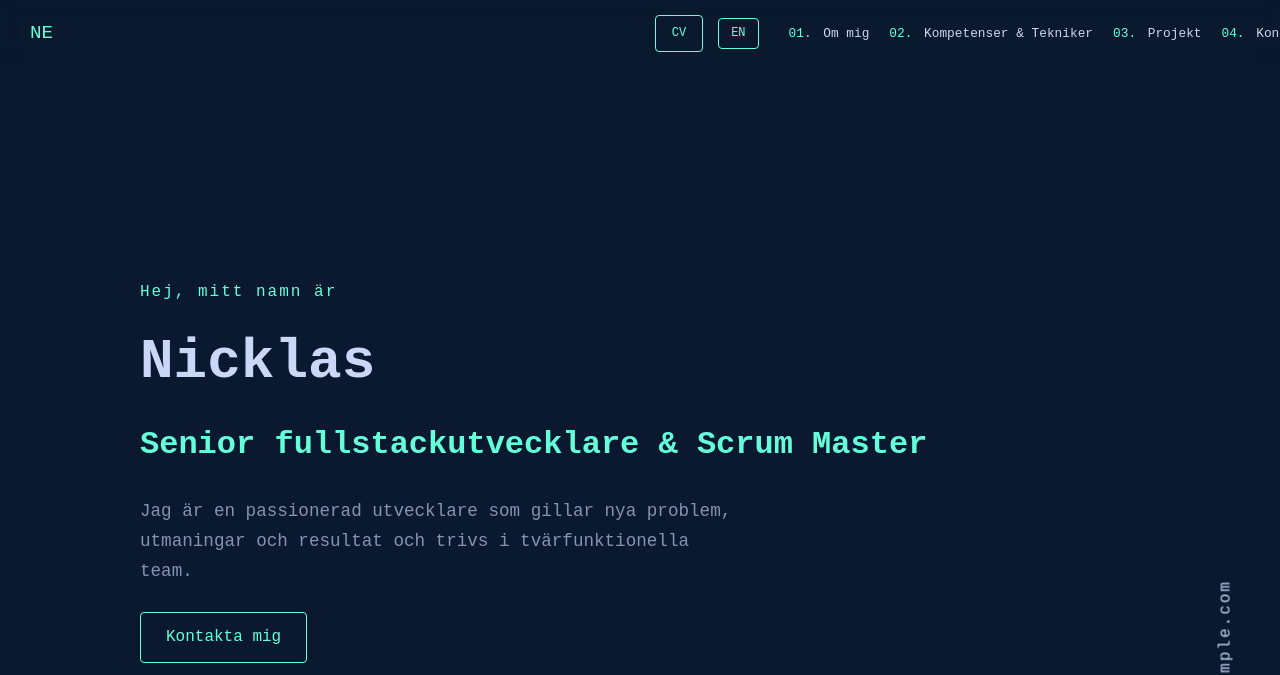
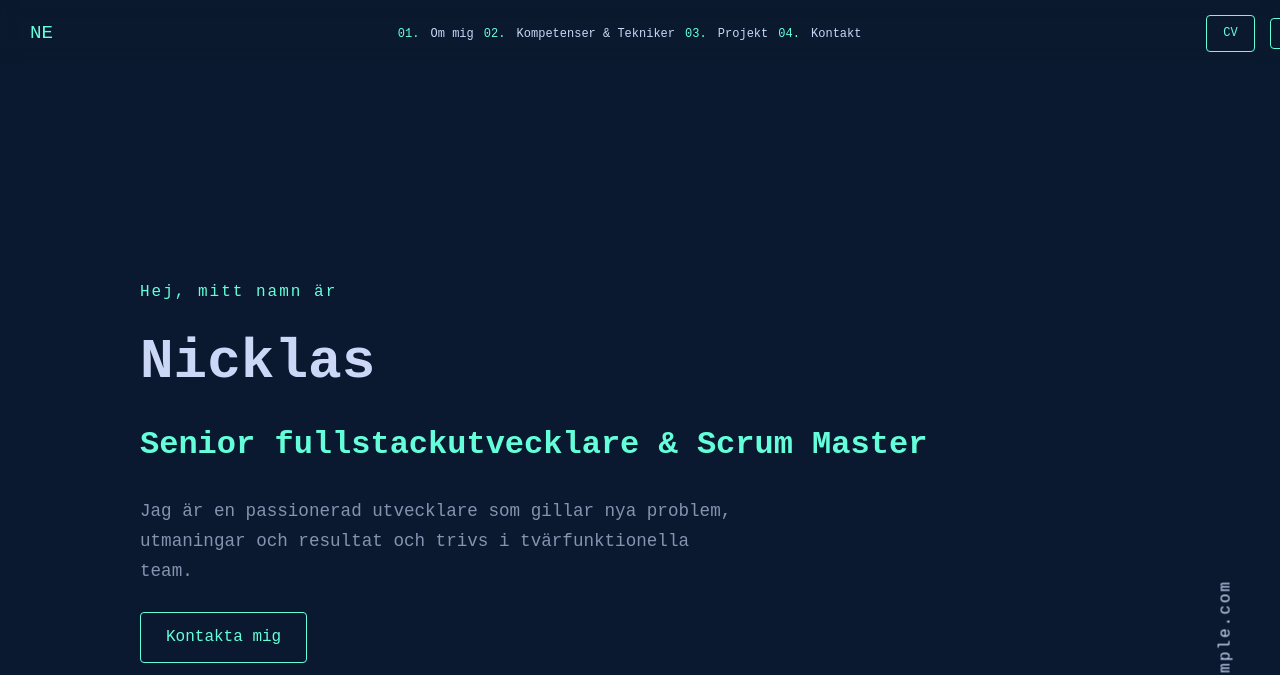
Before and after one commit to nicklas1988/portfolio-vue, a website: page index.html in a window 1280 px wide. Shown: the top 675 px of the page. Drawn offline with nearby package versions, Linux system fonts and the light colour scheme; a small style sheet from the web is missing.

Commit message:
Justera navigationslayout: centrera 1‑4-länkar i mitten och placera CV- och språkknapp längst till höger, samt uppdatera stilar för att undvika att objekt hamnar utanför skärmen.

```diff
--- a/index.html
+++ b/index.html
@@ -19,20 +19,20 @@
     <!-- Navigation bar -->
     <div class="nav-container">
       <div class="logo">{{ logo }}</div>
-      <!-- Container for navigation links and action buttons. Placed to the right of the logo -->
-      <div class="nav-items">
-        <!-- Action buttons first: CV and language toggle -->
+      <!-- Central navigation links and action buttons separated for better alignment -->
+      <!-- Navigation links centered across the available space -->
+      <nav class="nav-links-container">
+        <ul class="nav-links">
+          <li><a href="#about"><span class="number">01.</span> {{ translations[language].nav.about }}</a></li>
+          <li><a href="#skills"><span class="number">02.</span> {{ translations[language].nav.skills }}</a></li>
+          <li><a href="#projects"><span class="number">03.</span> {{ translations[language].nav.projects }}</a></li>
+          <li><a href="#contact"><span class="number">04.</span> {{ translations[language].nav.contact }}</a></li>
+        </ul>
+      </nav>
+      <!-- Action buttons (CV and language toggle) aligned to the far right -->
+      <div class="nav-actions">
         <a class="resume" href="#" title="CV">{{ translations[language].nav.cv }}</a>
         <button class="lang-toggle" @click="toggleLanguage">{{ language === 'sv' ? 'EN' : 'SV' }}</button>
-        <!-- Navigation links positioned after action buttons -->
-        <nav>
-          <ul class="nav-links">
-            <li><a href="#about"><span class="number">01.</span> {{ translations[language].nav.about }}</a></li>
-            <li><a href="#skills"><span class="number">02.</span> {{ translations[language].nav.skills }}</a></li>
-            <li><a href="#projects"><span class="number">03.</span> {{ translations[language].nav.projects }}</a></li>
-            <li><a href="#contact"><span class="number">04.</span> {{ translations[language].nav.contact }}</a></li>
-          </ul>
-        </nav>
       </div>
     </div>
     <!-- Hero content -->
--- a/style.css
+++ b/style.css
@@ -44,26 +44,23 @@ header {
   flex-wrap: nowrap;
 }
 
-/* Container for navigation actions (CV and language toggle) and navigation links */
-.nav-items {
+/* Container for centered navigation links */
+.nav-links-container {
+  flex: 1;
+  display: flex;
+  justify-content: center;
+}
+
+/* Container for action buttons (CV and language toggle) */
+.nav-actions {
   display: flex;
   align-items: center;
-  margin-left: auto;
-  /* Reduce gap so that all items fit on one line even on narrower screens */
   gap: 15px;
   white-space: nowrap;
 }
 
-/* Add space before the group of navigation links */
-.nav-items nav {
-  margin-left: 15px;
-}
-
-/* Ensure nav links line up horizontally within nav-items */
-.nav-items .nav-links {
-  display: flex;
-  gap: 20px;
-}
+/* The nav-links ul is displayed as a flex row; gap is defined below */
+/* Removed specific selector tied to nav-items as nav structure has changed */
 
 /* Nav resume/CV button */
 .nav-container .resume {
@@ -122,7 +119,8 @@ header {
   color: var(--text-color);
   text-decoration: none;
   /* Reduce nav link font size slightly for better fit */
-  font-size: 0.8em;
+  /* Slightly smaller font size for better fit */
+  font-size: 0.75em;
   transition: color 0.2s;
 }
 
```
